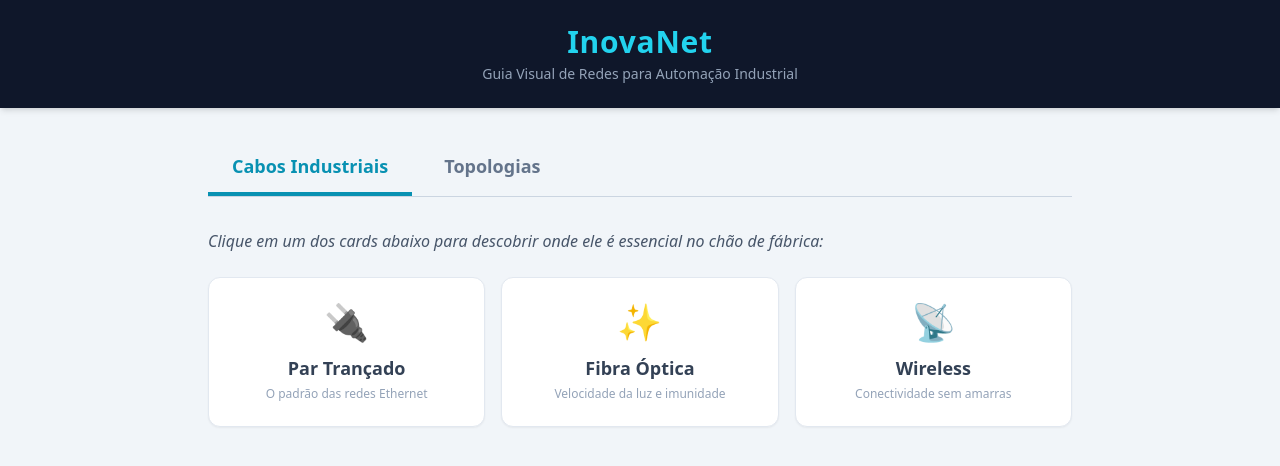
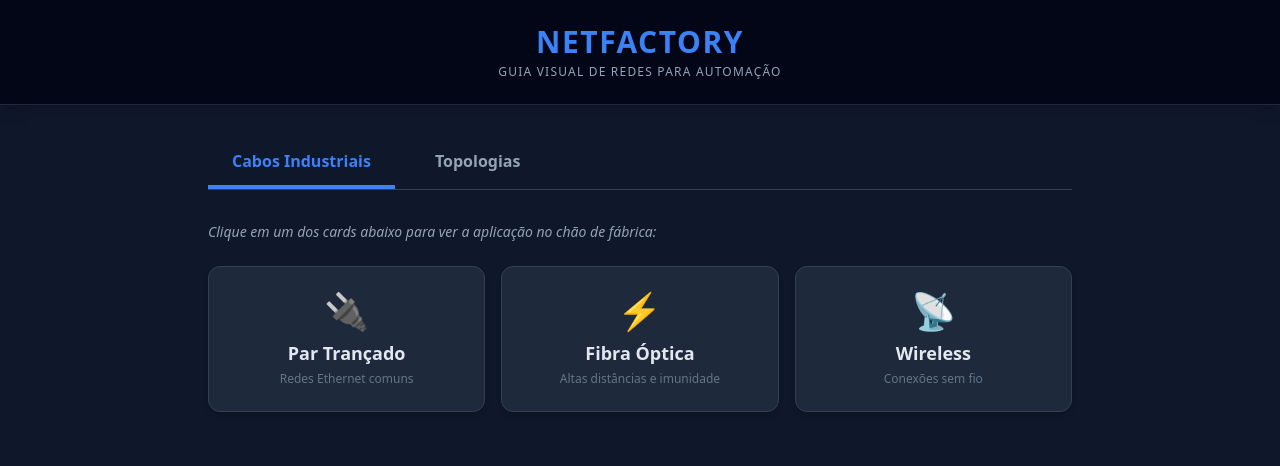
Before and after one commit to pietrofell/fell21, a plain HTML site: page index.html in a window 1280 px wide. Drawn offline with nearby package versions, Linux system fonts and the light colour scheme.

Commit message:
Update index.html

```diff
--- a/index.html
+++ b/index.html
@@ -3,22 +3,22 @@
 <head>
     <meta charset="UTF-8">
     <meta name="viewport" content="width=device-width, initial-scale=1.0">
-    <title>InovaNet Automação - Guia Visual</title>
+    <title>NetFactory - Guia de Redes Industriais</title>
     <script src="https://cdn.tailwindcss.com"></script>
 </head>
-<body class="bg-slate-100 font-sans text-slate-800 min-h-screen flex flex-col">
+<body class="bg-slate-900 text-slate-100 font-sans min-h-screen flex flex-col">
 
-    <header class="bg-slate-900 text-white py-6 px-4 shadow-md text-center">
-        <h1 class="text-3xl font-extrabold tracking-wide text-cyan-400">InovaNet</h1>
-        <p class="text-sm text-slate-400 mt-1">Guia Visual de Redes para Automação Industrial</p>
+    <header class="bg-slate-950 border-b border-slate-800 py-6 text-center shadow-lg">
+        <h1 class="text-3xl font-black tracking-wider text-blue-500 uppercase">NetFactory</h1>
+        <p class="text-xs text-slate-400 mt-1 uppercase tracking-widest">Guia Visual de Redes para Automação</p>
     </header>
 
     <nav class="max-w-4xl mx-auto w-full mt-8 px-4">
-        <div class="flex border-b border-slate-300 gap-2">
-            <button id="btn-cabos" onclick="mudarAba('cabos')" class="py-3 px-6 font-semibold text-lg transition-all duration-200 border-b-4 border-cyan-600 text-cyan-600 focus:outline-none">
+        <div class="flex border-b border-slate-700 gap-4">
+            <button id="btn-cabos" onclick="trocarAba('cabos')" class="py-3 px-6 font-bold text-base border-b-4 border-blue-500 text-blue-500 transition-all duration-200 focus:outline-none">
                 Cabos Industriais
             </button>
-            <button id="btn-topologias" onclick="mudarAba('topologias')" class="py-3 px-6 font-semibold text-lg text-slate-500 hover:text-slate-800 transition-all duration-200 border-b-4 border-transparent focus:outline-none">
+            <button id="btn-topologias" onclick="trocarAba('topologias')" class="py-3 px-6 font-bold text-base border-b-4 border-transparent text-slate-400 hover:text-slate-200 transition-all duration-200 focus:outline-none">
                 Topologias
             </button>
         </div>
@@ -26,31 +26,56 @@
 
     <main class="max-w-4xl mx-auto w-full flex-grow p-4 mt-4">
 
-        <section id="aba-cabos" class="block space-y-6">
-            <p class="text-slate-600 italic">Clique em um dos cards abaixo para descobrir onde ele é essencial no chão de fábrica:</p>
+        <section id="aba-cabos" class="space-y-6">
+            <p class="text-slate-400 text-sm italic">Clique em um dos cards abaixo para ver a aplicação no chão de fábrica:</p>
 
-            <div class="grid grid-cols-1 sm:grid-cols-3 gap-4">
-                <div onclick="exibirCabo('par-trancado')" class="bg-white p-6 rounded-xl shadow-sm border border-slate-200 hover:border-cyan-500 hover:shadow-md cursor-pointer transition-all text-center group">
-                    <div class="text-4xl mb-3 group-hover:scale-110 transition-transform">🔌</div>
-                    <h3 class="text-lg font-bold text-slate-700">Par Trançado</h3>
-                    <p class="text-xs text-slate-400 mt-1">O padrão das redes Ethernet</p>
+            <div class="grid grid-cols-1 md:grid-cols-3 gap-4">
+                <div onclick="mostrarCabo('par-trancado')" class="bg-slate-800 p-6 rounded-xl border border-slate-700 hover:border-blue-500 hover:bg-slate-750 cursor-pointer transition-all text-center group shadow-md">
+                    <div class="text-4xl mb-2 group-hover:scale-110 transition-transform">🔌</div>
+                    <h3 class="text-lg font-bold text-slate-200">Par Trançado</h3>
+                    <p class="text-xs text-slate-500 mt-1">Redes Ethernet comuns</p>
                 </div>
 
-                <div onclick="exibirCabo('fibra')" class="bg-white p-6 rounded-xl shadow-sm border border-slate-200 hover:border-cyan-500 hover:shadow-md cursor-pointer transition-all text-center group">
-                    <div class="text-4xl mb-3 group-hover:scale-110 transition-transform">✨</div>
-                    <h3 class="text-lg font-bold text-slate-700">Fibra Óptica</h3>
-                    <p class="text-xs text-slate-400 mt-1">Velocidade da luz e imunidade</p>
+                <div onclick="mostrarCabo('fibra')" class="bg-slate-800 p-6 rounded-xl border border-slate-700 hover:border-blue-500 hover:bg-slate-750 cursor-pointer transition-all text-center group shadow-md">
+                    <div class="text-4xl mb-2 group-hover:scale-110 transition-transform">⚡</div>
+                    <h3 class="text-lg font-bold text-slate-200">Fibra Óptica</h3>
+                    <p class="text-xs text-slate-500 mt-1">Altas distâncias e imunidade</p>
                 </div>
 
-                <div onclick="exibirCabo('wireless')" class="bg-white p-6 rounded-xl shadow-sm border border-slate-200 hover:border-cyan-500 hover:shadow-md cursor-pointer transition-all text-center group">
-                    <div class="text-4xl mb-3 group-hover:scale-110 transition-transform">📡</div>
-                    <h3 class="text-lg font-bold text-slate-700">Wireless</h3>
-                    <p class="text-xs text-slate-400 mt-1">Conectividade sem amarras</p>
+                <div onclick="mostrarCabo('wireless')" class="bg-slate-800 p-6 rounded-xl border border-slate-700 hover:border-blue-500 hover:bg-slate-750 cursor-pointer transition-all text-center group shadow-md">
+                    <div class="text-4xl mb-2 group-hover:scale-110 transition-transform">📡</div>
+                    <h3 class="text-lg font-bold text-slate-200">Wireless</h3>
+                    <p class="text-xs text-slate-500 mt-1">Conexões sem fio</p>
                 </div>
             </div>
 
-            <div id="painel-cabo" class="bg-cyan-50 border border-cyan-200 rounded-xl p-6 hidden transition-all">
-                <h4 id="titulo-cabo" class="text-xl font-bold text-cyan-900 mb-2"></h4>
-                <p id="texto-cabo" class="text-slate-700 leading-relaxed"></p>
+            <div id="painel-cabo" class="bg-blue-950/40 border border-blue-900 rounded-xl p-6 hidden">
+                <h4 id="titulo-cabo" class="text-xl font-bold text-blue-400 mb-2"></h4>
+                <p id="texto-cabo" class="text-slate-300 text-sm leading-relaxed"></p>
             </div>
         </section>
+
+        <section id="aba-topologias" class="space-y-6 hidden">
+            <p class="text-slate-400 text-sm italic">Selecione uma topologia para ver os detalhes, vantagens e desvantagens:</p>
+
+            <div class="flex flex-wrap gap-4">
+                <button onclick="mostrarTopologia('estrela')" class="bg-blue-600 hover:bg-blue-500 text-white font-bold py-3 px-6 rounded-lg shadow-md transition-all focus:outline-none">
+                    ⭐ Layout em Estrela
+                </button>
+                <button onclick="mostrarTopologia('barramento')" class="bg-blue-600 hover:bg-blue-500 text-white font-bold py-3 px-6 rounded-lg shadow-md transition-all focus:outline-none">
+                    🚌 Layout em Barramento
+                </button>
+            </div>
+
+            <div id="painel-topologia" class="bg-slate-800 border border-slate-700 rounded-xl p-6 shadow-lg hidden">
+                <h3 id="titulo-topo" class="text-2xl font-bold text-slate-100 border-b border-slate-700 pb-3 mb-4"></h3>
+
+                <div class="mb-6">
+                    <h4 class="font-bold text-blue-400 text-xs uppercase tracking-wider mb-1">Onde é usado / Funcionamento</h4>
+                    <p id="desc-topo" class="text-slate-300 text-sm leading-relaxed"></p>
+                </div>
+
+                <div class="grid grid-cols-1 md:grid-cols-2 gap-4">
+                    <div class="bg-emerald-950/30 border border-emerald-900 p-4 rounded-lg">
+                        <h4 class="font-bold text-emerald-400 flex items-center gap-2 mb-2 text-sm">✅ Vantagens no Chão de Fábrica</h4>
+                        <ul id="
```
